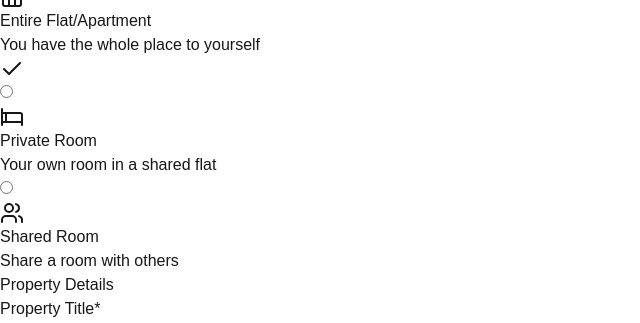
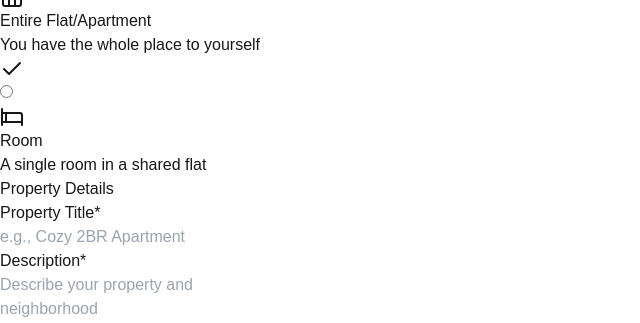
Before and after one commit to felixp33/flatswaps, a Next.js app: page /profile/properties/add in a window 1280 px wide. Shown: the part 1743-2066 px from the top of the page, without its empty margins (0-640 px from the left). Built offline with nearby package versions, Linux system fonts and the light colour scheme; no server answers.

Commit message:
Simplify property type selection

```diff
--- a/src/app/profile/properties/add/page.tsx
+++ b/src/app/profile/properties/add/page.tsx
@@ -7,7 +7,7 @@ import FormField from "@/components/auth/FormField";
 import { AMENITY_CATEGORIES } from "@/lib/data/amenities";
 import { ValidationErrors } from "@/types/auth";
 import { validateLocation } from "@/lib/auth/validation";
-import { Plus, Home, Bed, Users, Check } from "lucide-react";
+import { Plus, Home, Bed, Check } from "lucide-react";
 
 interface PropertyData {
   propertyType: string;
@@ -51,16 +51,10 @@ export default function AddPropertyPage() {
       icon: Home,
     },
     {
-      id: "private_room",
-      title: "Private Room",
-      description: "Your own room in a shared flat",
+      id: "room",
+      title: "Room",
+      description: "A single room in a shared flat",
       icon: Bed,
-    },
-    {
-      id: "shared_room",
-      title: "Shared Room",
-      description: "Share a room with others",
-      icon: Users,
     },
   ];
 
```
